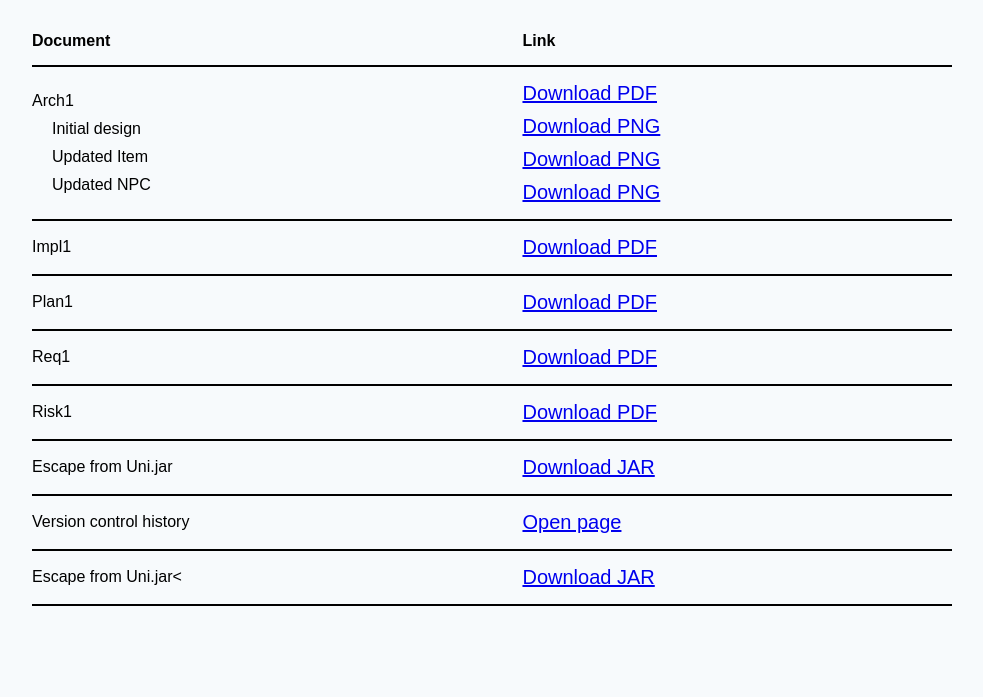
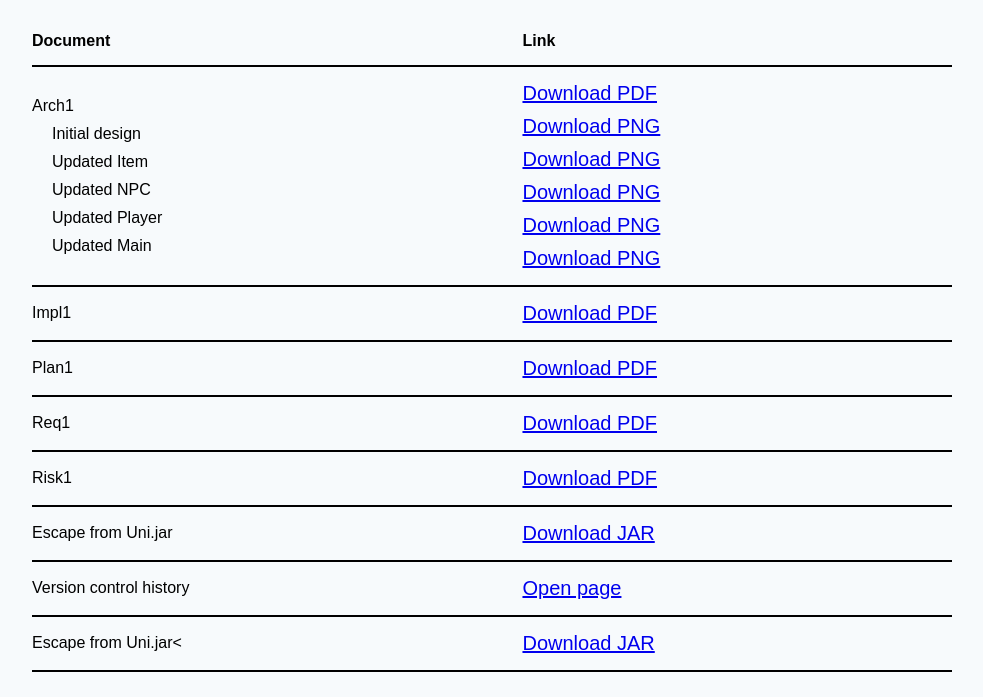
Before and after one commit to jsg551-cell/ENG1, a plain HTML site: page index.html in a window 1280 px wide. Shown: the part 103-800 px from the top of the page, without its empty margins (148-1131 px from the left). Drawn offline with Linux system fonts and the light colour scheme.

Commit message:
adding links for new images

```diff
--- a/index.html
+++ b/index.html
@@ -30,12 +30,16 @@
                 <div class="indented-doc">Initial design</div>
                 <div class="indented-doc">Updated Item</div>
                 <div class="indented-doc">Updated NPC</div>
+                <div class="indented-doc">Updated Player</div>
+                <div class="indented-doc">Updated Main</div>
               </td>
               <td>
                 <a href="Deliverables/Arch1.pdf" class="small" download>Download PDF</a><br>
                 <div class="indented-download"><a href="Deliverables/initial-architecture.png" class="small" download>Download PNG</a><br></div>
                 <div class="indented-download"><a href="Deliverables/updated-item.png" class="small" download>Download PNG</a><br></div>
                 <div class="indented-download"><a href="Deliverables/npc-updated.png" class="small" download>Download PNG</a><br></div>
+                <div class="indented-download"><a href="Deliverables/updated-player.png" class="small" download>Download PNG</a><br></div>
+                <div class="indented-download"><a href="Deliverables/Main-updated.png" class="small" download>Download PNG</a><br></div>
               </td>
             </tr>
             <tr>
@@ -66,6 +70,7 @@
               <td>Escape from Uni.jar<</td>
               <td><a href="Deliverables/Escape%20from%20Uni.jar" class="small" download>Download JAR</a></td>
             </tr>
+
           </tbody>
         </table>
       </div>
```
